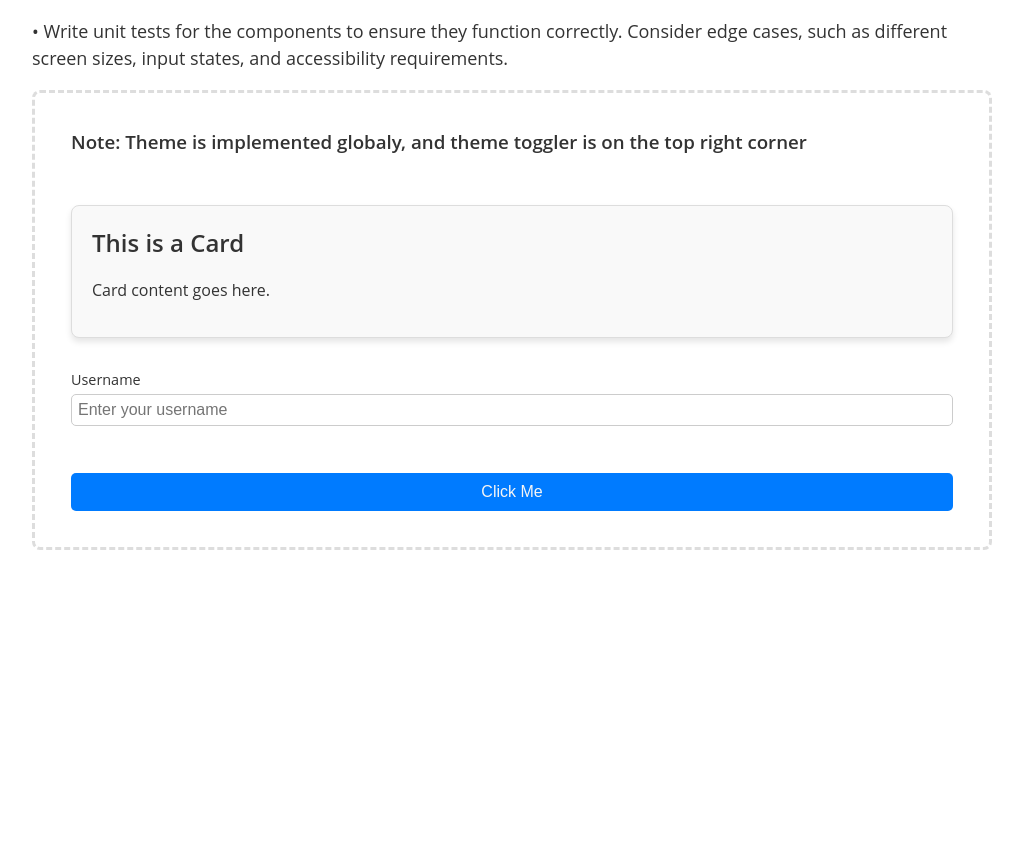
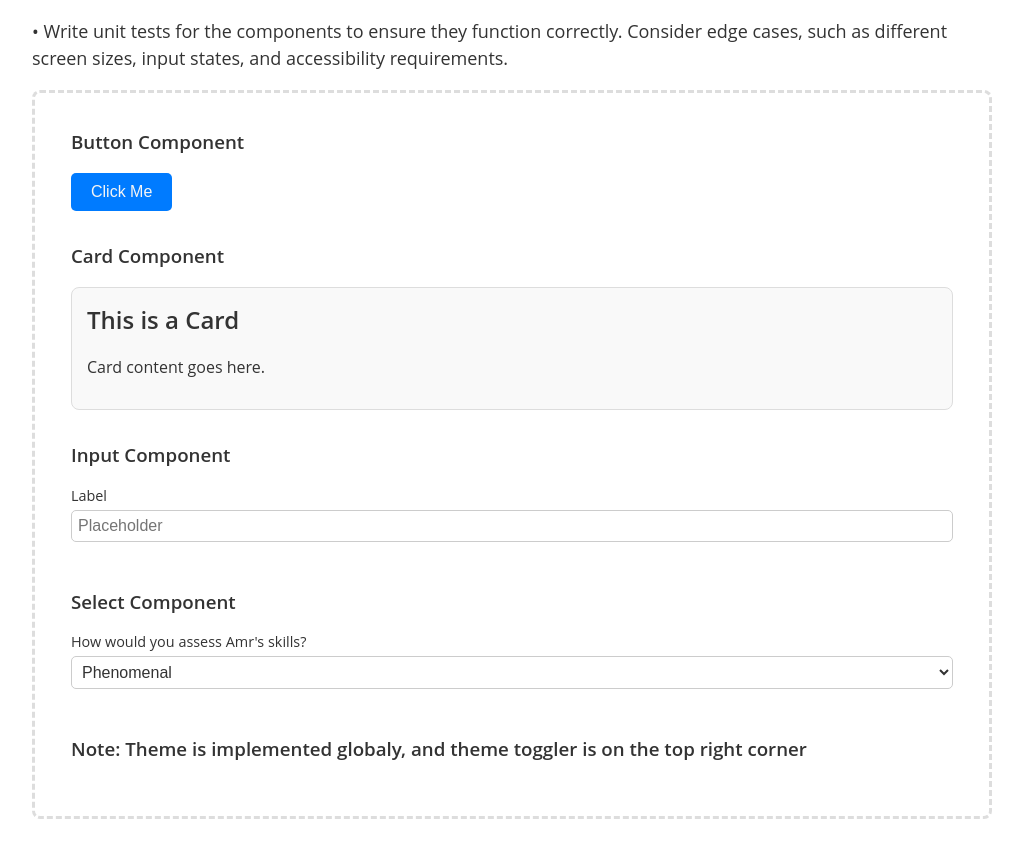
Before and after one commit to amrfekryy/uw-cw, a React (Vite) app: page /task/2 in a window 1280 px wide. Shown: the part 400-1251 px from the top of the page, without its empty margins (128-1151 px from the left). Before the commit the page ends 982 px from the top, so only its background shows below. Built offline with nearby package versions, Linux system fonts and the light colour scheme.

Commit message:
task 2 - style updates

```diff
--- a/src/components/Card/index.tsx
+++ b/src/components/Card/index.tsx
@@ -9,14 +9,14 @@ type TCard = {
 const StyledCard = styled.div<TCard>`
   background-color: ${({ theme }) => theme.colors?.secondary};
   color: ${({ theme }) => theme.colors?.text};
-  padding: 20px;
+  padding: 15px;
   border-radius: 8px;
-  border: 1px solid #ddd;
-  box-shadow: 0 4px 6px rgba(0, 0, 0, 0.1);
+  border: 1px solid ${({ theme }) => theme.mode === 'light' ? '#ddd' : '#777'};
+  // box-shadow: 0 4px 6px rgba(0, 0, 0, 0.1);
   transition: background-color 0.3s ease;
 
   @media (max-width: 768px) {
-    padding: 15px;
+    padding: 10px;
     width: 100%;
   }
 `;
--- a/src/task2/index.tsx
+++ b/src/task2/index.tsx
@@ -2,6 +2,7 @@ import { FC, useState } from "react";
 import Button from "../components/Button";
 import Card from "../components/Card";
 import Input from "../components/Input";
+import Select from "../components/Select";
 
 const App: FC = () => {
   return (
@@ -13,21 +14,40 @@ const App: FC = () => {
         gap: "2rem",
       }}
     >
+      <div>
+        <h3>Button Component</h3>
+        <Button onClick={() => alert("Button Clicked!")}>Click Me</Button>
+      </div>
+      <div>
+        <h3>Card Component</h3>
+        <Card ariaLabel="Example Card">
+          <h2>This is a Card</h2>
+          <p>Card content goes here.</p>
+        </Card>
+      </div>
+      <div>
+        <h3>Input Component</h3>
+        <Input
+          label="Label"
+          id="label"
+          type="text"
+          placeholder="Placeholder"
+        />
+      </div>
+      <div>
+        <h3>Select Component</h3>
+        <Select label="How would you assess Amr's skills?" id="performace">
+          {["Phenomenal", "Exceptional", "Outstanding"].map((d) => (
+            <option key={d} value={d}>
+              {d}
+            </option>
+          ))}
+        </Select>
+      </div>
       <h3>
         Note: Theme is implemented globaly, and theme toggler is on the top
         right corner
       </h3>
-      <Card ariaLabel="Example Card">
-        <h2>This is a Card</h2>
-        <p>Card content goes here.</p>
-      </Card>
-      <Input
-        label="Username"
-        id="username"
-        type="text"
-        placeholder="Enter your username"
-      />
-      <Button onClick={() => alert("Button Clicked!")}>Click Me</Button>
     </div>
   );
 };
--- a/src/theme/index.ts
+++ b/src/theme/index.ts
@@ -2,6 +2,7 @@ import { ITheme } from "./emotion";
 
 // Create a lightTheme object
 export const lightTheme: ITheme = {
+  mode: "light",
   colors: {
     primary: "#007bff",
     primaryHover: "#0056b3",
@@ -18,6 +19,7 @@ export const lightTheme: ITheme = {
 
 // Create a darkTheme object
 export const darkTheme: ITheme = {
+  mode: "dark",
   colors: {
     primary: "#007bff",
     primaryHover: "#0056b3",
```
Also changed, not shown: src/theme/emotion.d.ts (+5 -4 lines), theme.d.ts (deleted, +0 -14 lines).
